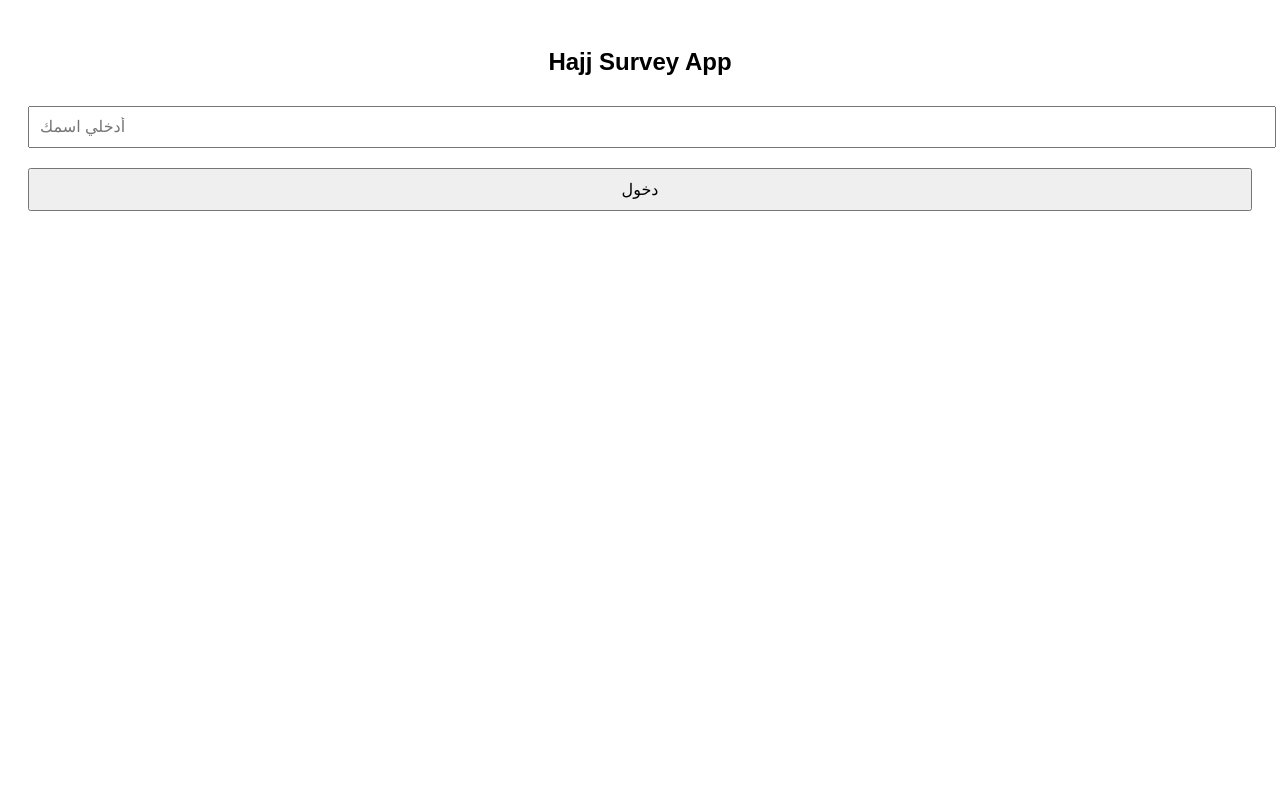
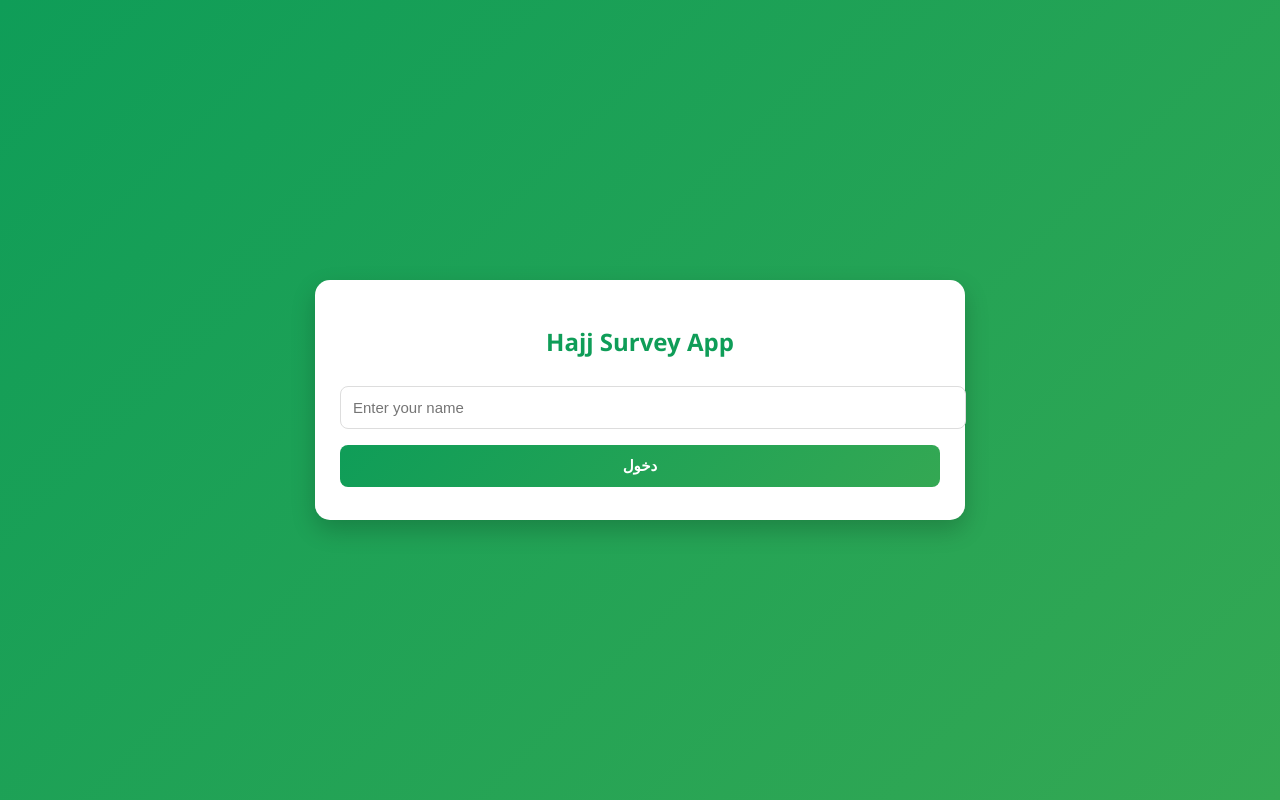
Before and after one commit to SamaOsilan/hajj_su, a plain HTML site: page index.html in a window 1280 px wide. Drawn offline with Linux system fonts and the light colour scheme.

Commit message:
Update index.html

```diff
--- a/index.html
+++ b/index.html
@@ -3,23 +3,104 @@
 <head>
 <meta name="viewport" content="width=device-width, initial-scale=1.0">
 <title>Hajj Survey App</title>
-<style>
+<body>
+    <style>
 
-body { font-family: Arial; padding: 20px; }
+body {
+  font-family: 'Segoe UI', Tahoma, sans-serif;
+  background: linear-gradient(135deg, #0f9d58, #34a853);
+  margin: 0;
+  padding: 0;
+  display: flex;
+  justify-content: center;
+  align-items: center;
+  min-height: 100vh;
+}
 
-input, select, button { width: 100%; padding: 10px; margin: 10px 0; font-size: 16px; }
+.container {
+  background: white;
+  width: 95%;
+  max-width: 600px;
+  padding: 25px;
+  border-radius: 15px;
+  box-shadow: 0 10px 25px rgba(0,0,0,0.2);
+}
 
-table { width: 100%; border-collapse: collapse; margin-top: 20px; }
+h2 {
+  text-align: center;
+  color: #0f9d58;
+  margin-bottom: 20px;
+}
 
-th, td { border: 1px solid #ccc; padding: 8px; text-align: center; }
+h3 {
+  text-align: center;
+  color: #444;
+}
 
-h2 { text-align: center; }
+input, select {
+  width: 100%;
+  padding: 12px;
+  margin: 8px 0;
+  border-radius: 8px;
+  border: 1px solid #ddd;
+  font-size: 15px;
+  transition: 0.3s;
+}
+
+input:focus, select:focus {
+  border-color: #34a853;
+  outline: none;
+  box-shadow: 0 0 5px rgba(52,168,83,0.4);
+}
+
+button {
+  width: 100%;
+  padding: 12px;
+  margin: 8px 0;
+  border-radius: 8px;
+  border: none;
+  font-size: 15px;
+  font-weight: bold;
+  cursor: pointer;
+  transition: 0.3s;
+  background: linear-gradient(135deg, #0f9d58, #34a853);
+  color: white;
+}
+
+button:hover {
+  transform: translateY(-2px);
+  box-shadow: 0 5px 15px rgba(0,0,0,0.2);
+}
+
+table {
+  width: 100%;
+  border-collapse: collapse;
+  margin-top: 15px;
+  overflow: hidden;
+  border-radius: 10px;
+}
+
+th {
+  background-color: #0f9d58;
+  color: white;
+  padding: 10px;
+}
+
+td {
+  padding: 10px;
+  border-bottom: 1px solid #eee;
+}
+
+tr:hover {
+  background-color: #f1f1f1;
+}
+
 </style>
-</head>
+<div class="container">
 <body>
 <h2>Hajj Survey App</h2>
 <div id="loginDiv">
-<input type="text" id="username" placeholder="أدخلي اسمك" />
+<input type="text" id="username" placeholder="Enter your name " />
 <button onclick="login()">دخول</button>
 </div>
 <div id="surveyDiv" style="display:none;">
@@ -187,3 +268,5 @@ function resetData() {
 </script>
 </body>
 </html>
+ </div>
+</body>
```
